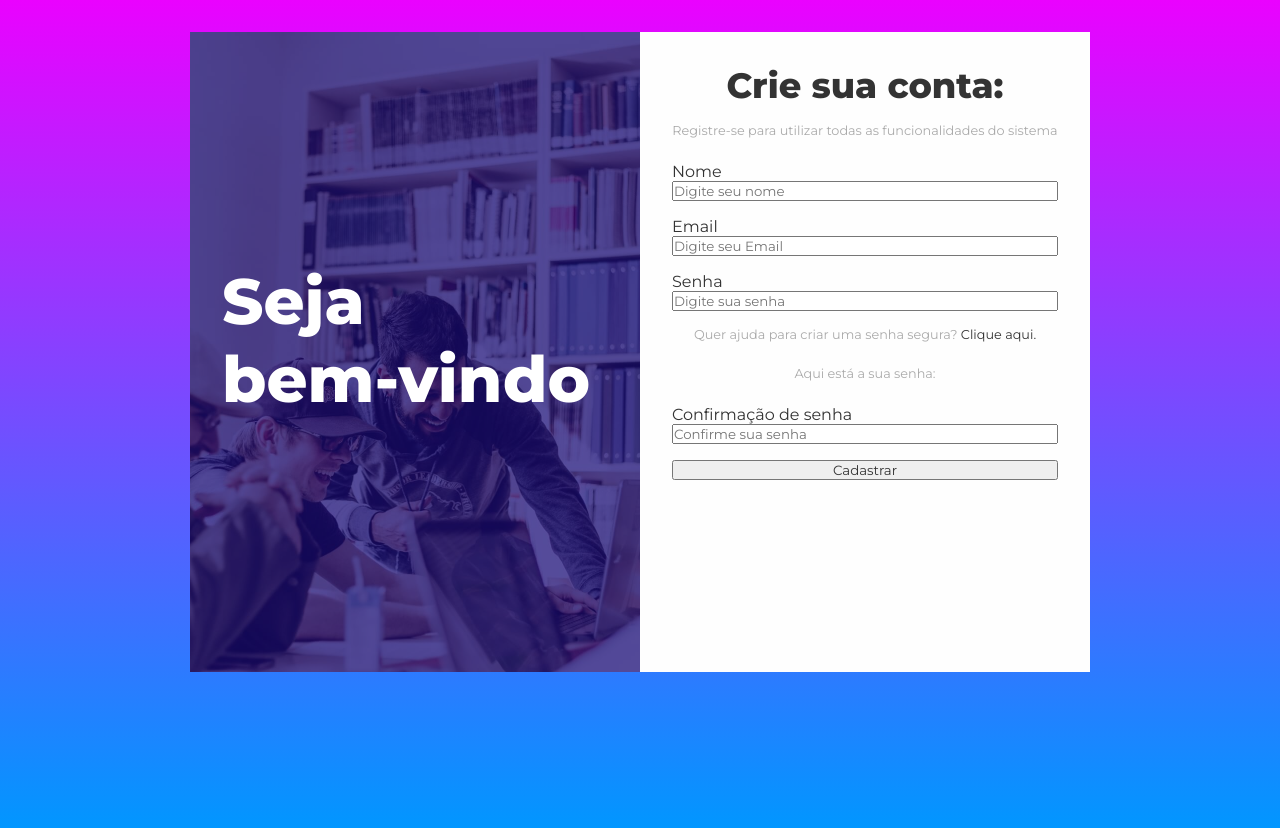
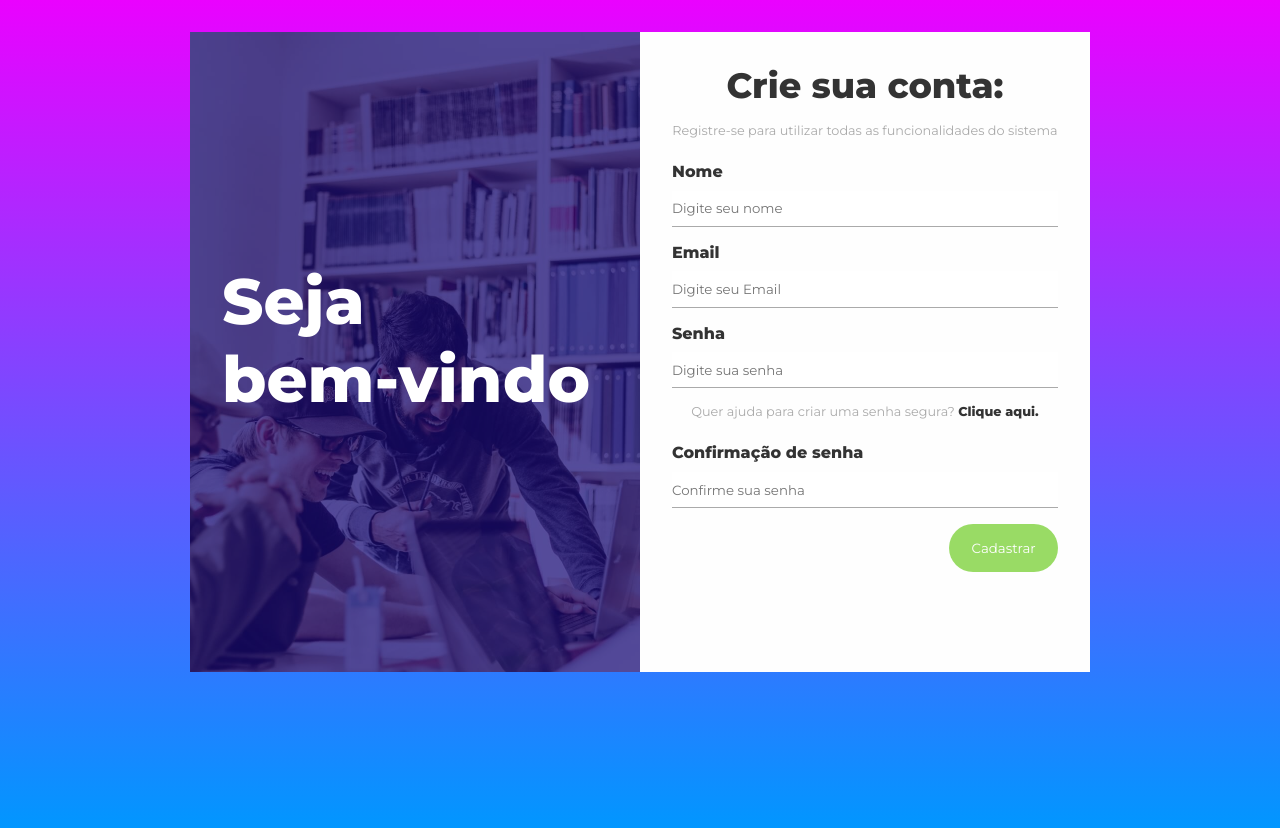
Before and after one commit to JohnSilva98/Projetos_Javascript, a plain HTML site: page Gerador de senhas/index.html in a window 1280 px wide. Drawn offline with Linux system fonts and the light colour scheme.

Commit message:
finalizando css

```diff
--- a/Gerador de senhas/css/styles.css
+++ b/Gerador de senhas/css/styles.css
@@ -76,3 +76,54 @@ input:focus {
   display: flex;
   flex-direction: column;
 }
+
+.form-control label {
+  font-weight: bold;
+  margin-bottom: 0.6rem;
+}
+
+.form-control input {
+  border: none;
+  border-bottom: 1px solid #aaa;
+  padding: 0.6rem 0;
+}
+
+#generate-password {
+  font-weight: bold;
+  cursor: pointer;
+  transition: 0.4s;
+}
+
+#generate-password:hover {
+  color: #0099ff;
+}
+
+#register-form #generated-password {
+  border: 1px solid #0099ff;
+  border-radius: 4px;
+  font-weight: bold;
+  font-size: 1.2rem;
+  padding: 0.4rem;
+  color: #333;
+  text-align: center;
+  margin-bottom: 1rem;
+  display: none;
+}
+
+#register-form #generated-password p {
+  color: #81d340;
+  margin-bottom: 0.5rem;
+}
+
+#register-form input[type="submit"] {
+  background-color: #81d340;
+  color: #fff;
+  opacity: 0.8;
+  border: none;
+  border-radius: 2rem;
+  padding: 1rem 1.4rem;
+  max-width: 150px;
+  cursor: pointer;
+  align-self: flex-end;
+  transition: 0.4s;
+}
```
